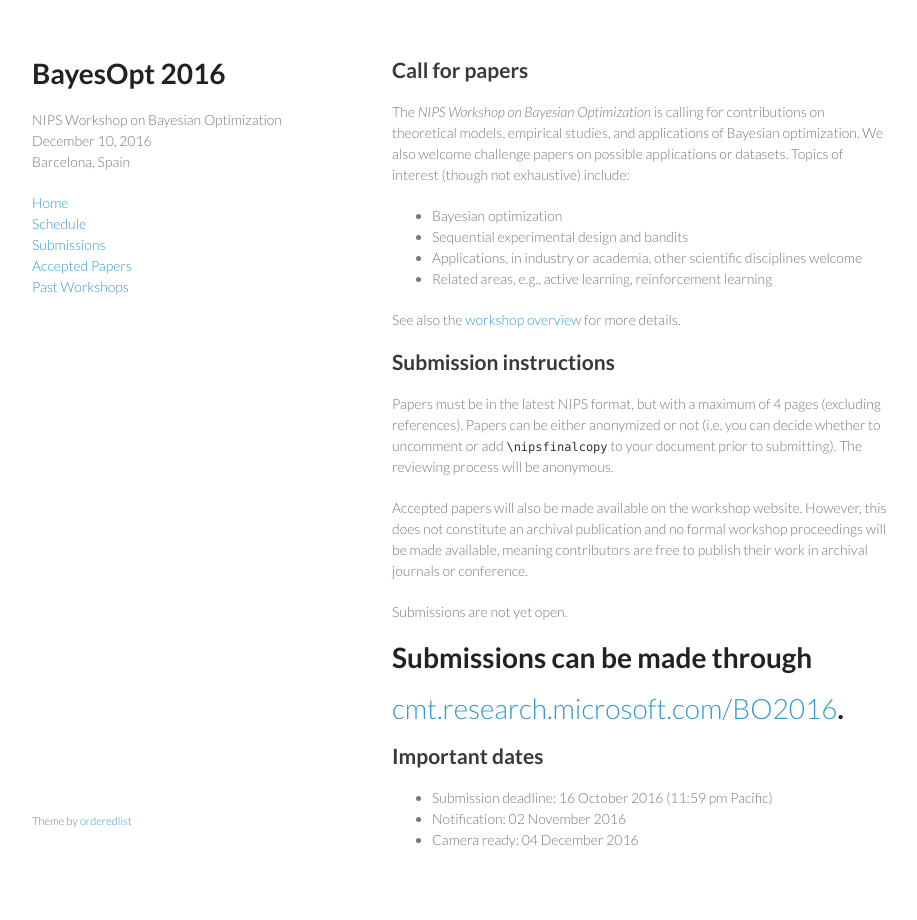
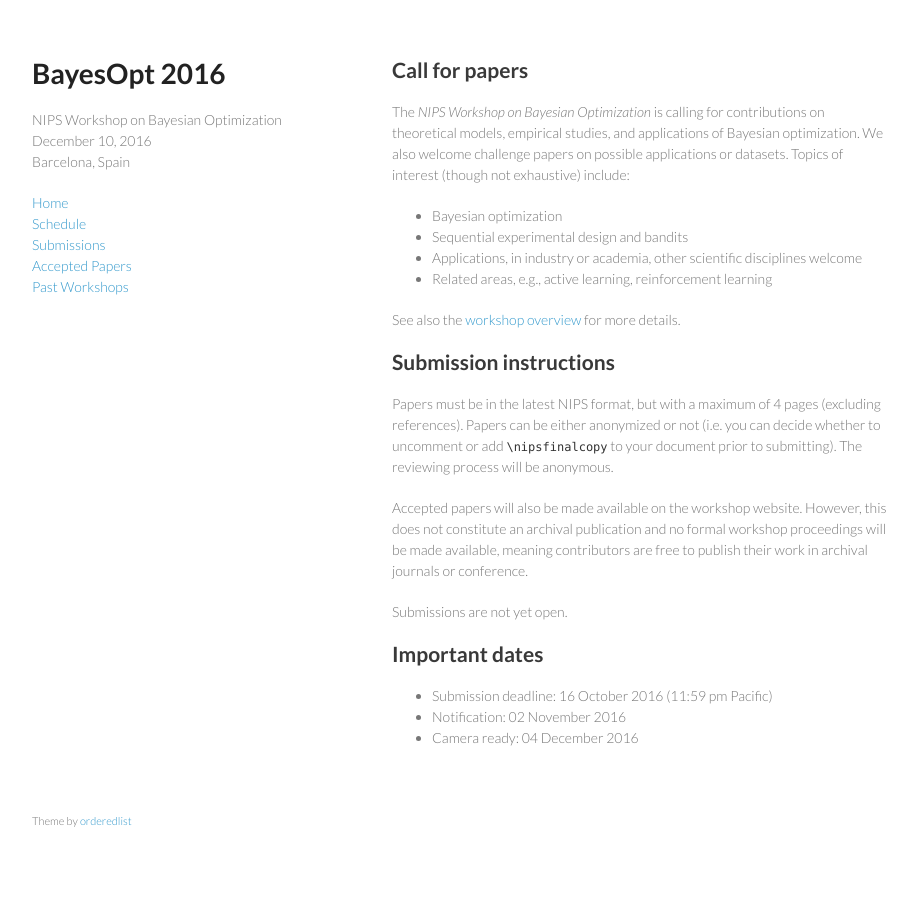
Before and after one commit to bayesopt/bayesopt.github.io, a Jekyll site: the page built from submissions.md, in a window 1280 px wide. Shown: the whole page, without its empty margins (178-1095 px from the left). Built offline with Jekyll 4.4.1, drawn with Linux system fonts in a browser that asks for light colours.

Commit message:
removed sumbission website

```diff
--- a/submissions.md
+++ b/submissions.md
@@ -34,8 +34,6 @@ proceedings will be made available, meaning contributors are free to publish
 their work in archival journals or conference.
 
 Submissions are not yet open.
-# Submissions can be made through
-# [cmt.research.microsoft.com/BO2016](https://cmt.research.microsoft.com/BO2016).
 
 ## Important dates
 
```
